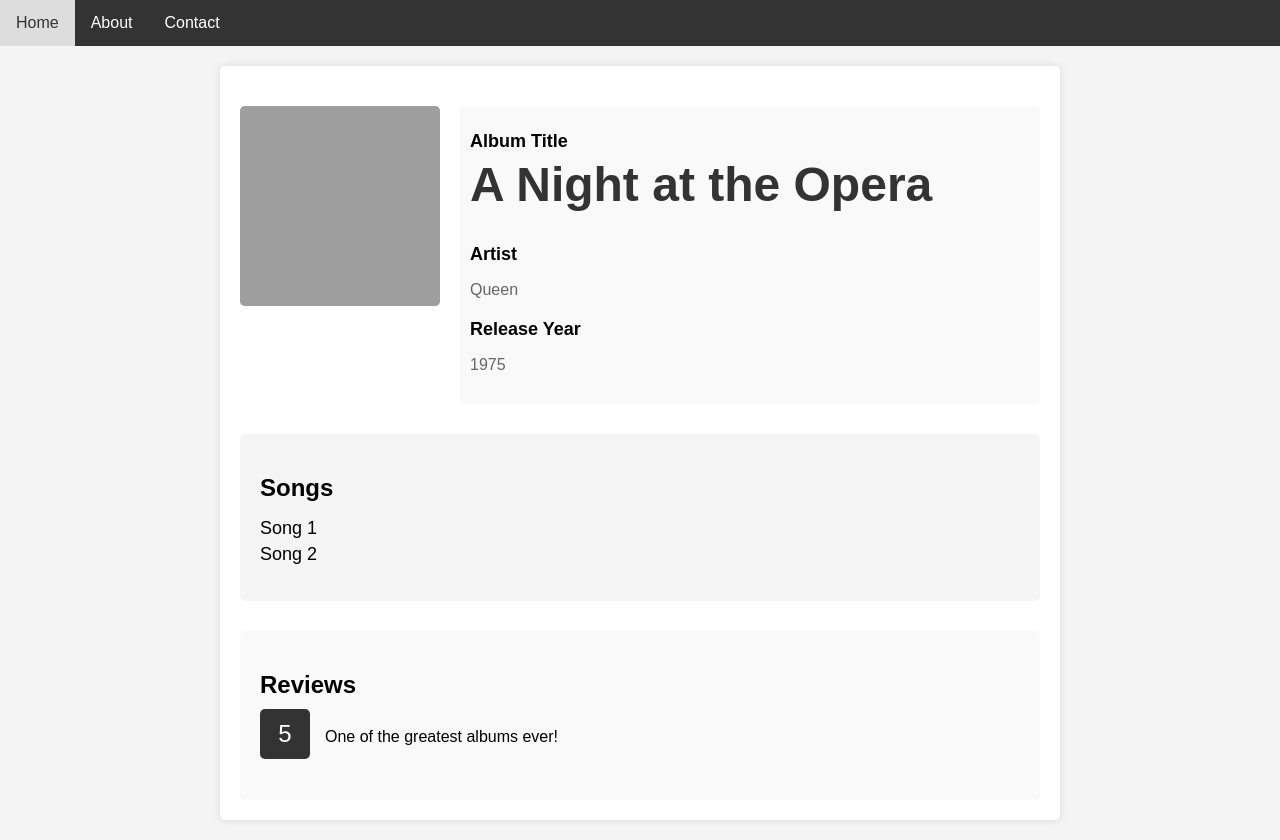
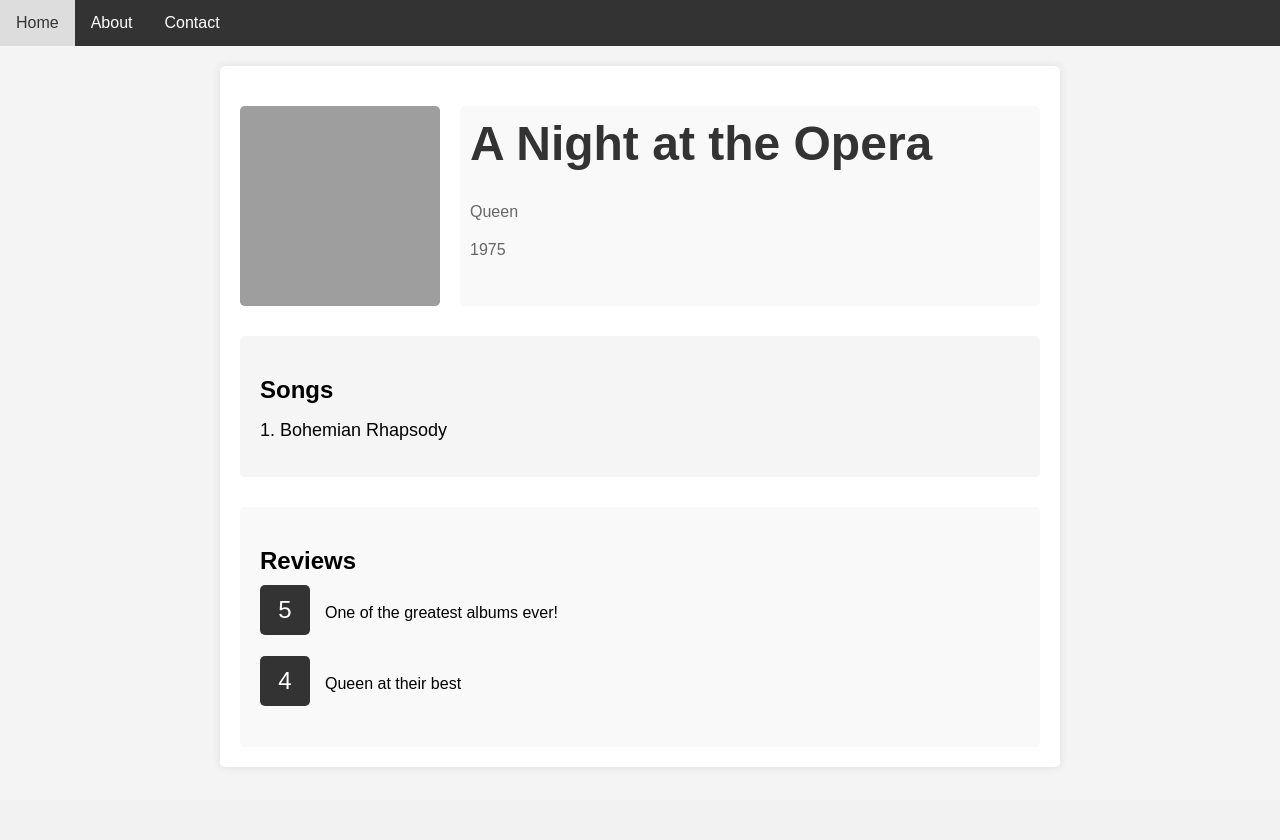
Before and after one commit to AGejr/Interactive_Systems_Engineering, a Flask app: page /album/1 in a window 1280 px wide. After the commit the page ends 767 px from the top, so only its background shows below. Run offline with Flask 3, Linux system fonts and the light colour scheme; data comes from the database, SQL or seed files in the repository; data that the repository does not hold is empty; grey boxes are pictures that could not be loaded.

Commit message:
dynamic song list, small fixes

```diff
--- a/app.py
+++ b/app.py
@@ -99,10 +99,19 @@
     cursor.execute(review_query, (album_id,))
     reviews = cursor.fetchall()
 
+    # Fetch songs for the album
+    song_query = '''
+        SELECT Song.Title AS song_title
+        FROM Song
+        WHERE Song.AlbumID = %s
+    '''
+    cursor.execute(song_query, (album_id,))
+    songs = [song['song_title'] for song in cursor.fetchall()]
+
     cursor.close()
 
     if album_info:
-        return render_template('Album.html', album=album_info, reviews=reviews)
+        return render_template('Album.html', album=album_info, reviews=reviews, songs=songs)
     else:
         return "Album not found"
 
--- a/sql-scripts/init.sql
+++ b/sql-scripts/init.sql
@@ -60,5 +60,5 @@
     (1, 1, 101, 5, 'One of the greatest albums ever!'),    -- Bohemian Rhapsody - A Night at the Opera (Queen)
     (2, 2, 102, 4, 'Classic track by MJ'),               -- Billie Jean - Thriller (Michael Jackson)
     (3, 3, 103, 5, 'Timeless Beatles hit'),              -- Come Together - Abbey Road (The Beatles)
-    (4, 4, 104, 4, 'Madonna at her best');               -- Like a Prayer - Like a Prayer (Madonna)
-    (1, 1, 104, 4, 'Queen at their best');               -- Like a Prayer - Like a Prayer (Madonna)
+    (4, 4, 104, 4, 'Madonna at her best'),               -- Like a Prayer - Like a Prayer (Madonna)
+    (1, 1, 104, 4, 'Queen at their best');               -- queen 2
--- a/templates/Album.html
+++ b/templates/Album.html
@@ -1,9 +1,11 @@
 <!DOCTYPE html>
 <html>
+
 <head>
     <title>{{ album.title }}</title>
     <link rel="stylesheet" href="{{ url_for('static', filename='Album.css') }}">
 </head>
+
 <body>
     <div class="navbar">
         <a href="#">Home</a>
@@ -21,30 +23,29 @@
             </div>
             <div class="album-info">
                 <div class="info-item">
-                    <h2 class="info-label">Album Title</h2>
                     <h1 class="title">{{ album.album_title }}</h1>
                 </div>
                 <div class="info-item">
-                    <h2 class="info-label">Artist</h2>
                     <p class="artist">{{ album.artist_name }}</p>
                 </div>
                 <div class="info-item">
-                    <h2 class="info-label">Release Year</h2>
                     <p class="release-year">{{ album.release_year }}</p>
                 </div>
             </div>
         </div>
 
-        <!-- New section for songs -->
+
+        <!-- Inside the song-section in your HTML -->
         <div class="song-section">
             <h2 class="song-header">Songs</h2>
-            <ul class="song-list">
-                <!-- Individual song items will be populated dynamically -->
-                <!-- Example: -->
-                <li class="song-item">Song 1</li>
-                <li class="song-item">Song 2</li>
-                <!-- Add more songs as needed -->
-            </ul>
+            <ol class="song-list"> <!-- Use <ol> for numbered list -->
+                <!-- Individual song items fetched dynamically -->
+                {% set index = 1 %}
+                {% for song in songs %}
+                <li class="song-item">{{ index }}. {{ song }}</li>
+                {% set index = index + 1 %}
+                {% endfor %}
+            </ol>
         </div>
 
 
@@ -65,5 +66,8 @@
         </div>
 
     </div>
+
+
 </body>
+
 </html>
```
